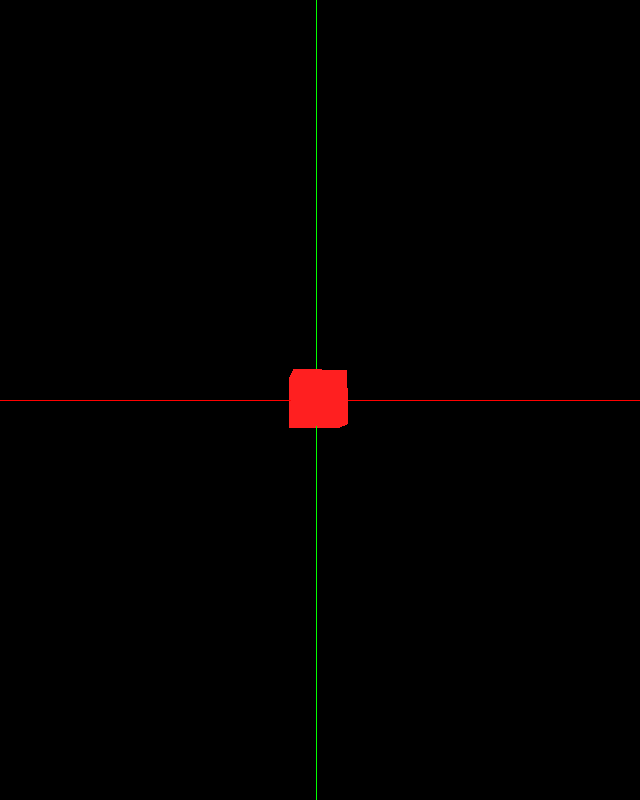
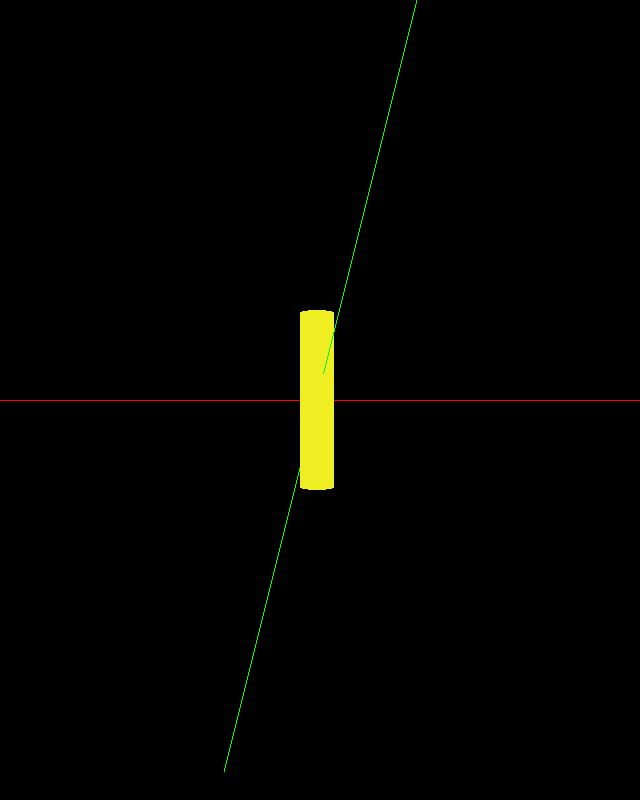
Before and after one commit to mahmodHammad/shadow, a website: page three.html in a window 1280 px wide. Shown: the whole page, without its empty margins (323-963 px from the left). Drawn offline with nearby package versions, Linux system fonts and the light colour scheme.

Commit message:
draw cylender, z-axis

```diff
--- a/js/animate.js
+++ b/js/animate.js
@@ -1,8 +1,10 @@
 function animate() {
     requestAnimationFrame(animate);
-    cube.rotation.x += 0.01;
-    cube.rotation.y += 0.01;
-
+    // cube.rotation.x += 0.01;
+    // cube.rotation.y += 0.01;
+//   camera.rotateX(0.001)
+//   camera.rotateY(0.001)
+//   camera.rotateZ(0.001)
     renderer.render(scene, camera);
   }
   animate();
--- a/js/coard.js
+++ b/js/coard.js
@@ -1,8 +1,8 @@
-function createCoord(x, y, z, col) {
+function createCoord(x, y, z, color) {
     const points = [];
     points.push(new THREE.Vector3(-10 * x, -10 * y, -10 * z));
     points.push(new THREE.Vector3(10 * x, 10 * y, 10 * z));
-    const material = new THREE.LineBasicMaterial({ color: col });
+    const material = new THREE.LineBasicMaterial({ color });
     const geometry = new THREE.BufferGeometry()
       .setFromPoints(points)
       .scale(5, 2, 13);
@@ -10,5 +10,5 @@ function createCoord(x, y, z, col) {
     scene.add(line);
   }
   createCoord(1, 0, 0, 0xff0000);
-  createCoord(0, 1, 0, 0x00ff00);
-  createCoord(0, 0, 1, 0x0055ff);
+  createCoord(0.1, 1, 0.1, 0x00ff00);
+  createCoord(0, 0.1, 1, 0x0000ff);
--- a/js/init.js
+++ b/js/init.js
@@ -5,7 +5,7 @@ var camera = new THREE.PerspectiveCamera(
   0.1,
   1000
 );
-camera.position.z = 10;
+camera.position.z = 15;
 var renderer = new THREE.WebGLRenderer();
 renderer.setSize(window.innerWidth, window.innerHeight);
 document.body.appendChild(renderer.domElement);
--- a/js/simulation.js
+++ b/js/objects.js
@@ -1,6 +1,6 @@
 function createCube() {
-  const geometry = new THREE.BoxGeometry();
-  const material = new THREE.MeshBasicMaterial({ color: 0xff1f20 });
+  const geometry = new THREE.CylinderGeometry(0.5,0.5,5,100);
+  const material = new THREE.MeshBasicMaterial({ color: 0xeeee22 });
   const cube = new THREE.Mesh(geometry, material);
   return cube;
 }
--- a/three.html
+++ b/three.html
@@ -16,7 +16,7 @@
     <script src="./node_modules/three/build/three.js"></script>
     <script src="js/init.js"></script>
     <script src="js/coard.js"></script>
-    <script src="js/simulation.js"></script>
+    <script src="js/objects.js"></script>
     <script src="js/animate.js"></script>
   </body>
 </html>
```
